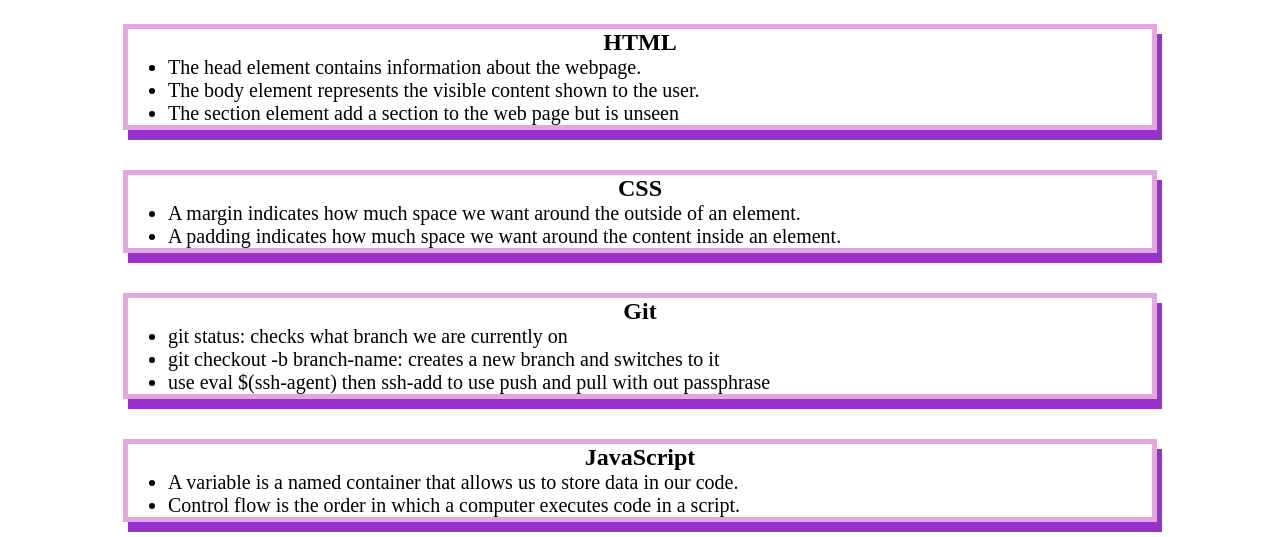
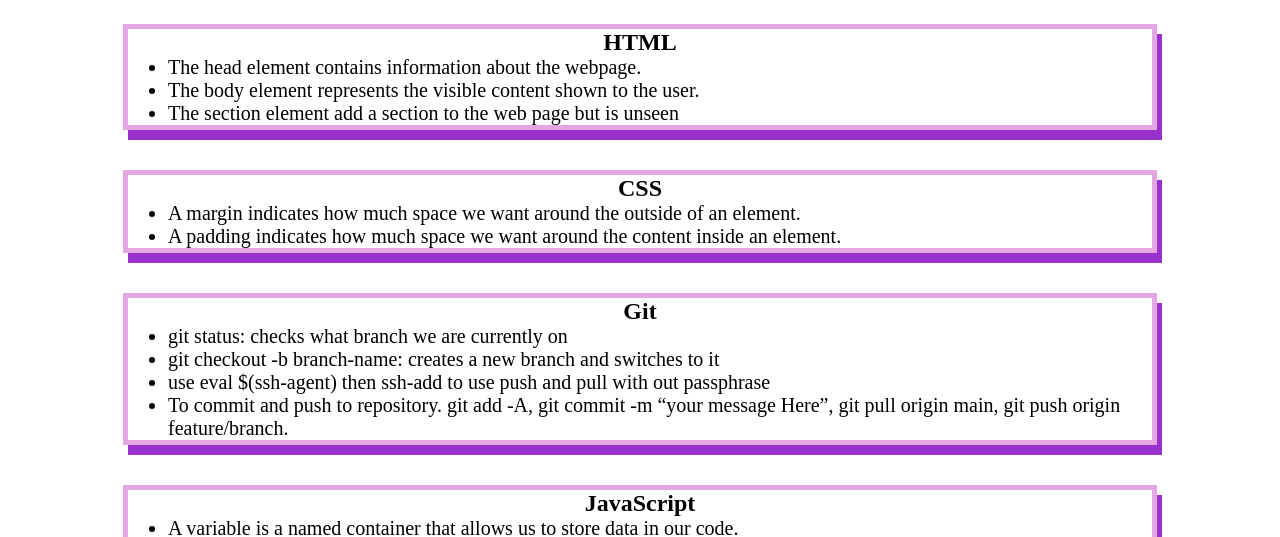
Before and after one commit to Wes217/prework-study-guide, a plain HTML site: page index.html in a window 1280 px wide. Shown: the part 136-673 px from the top of the page. Drawn offline with Linux system fonts and the light colour scheme.

Commit message:
“Readme”

```diff
--- a/index.html
+++ b/index.html
@@ -38,6 +38,7 @@
           <li>git status: checks what branch we are currently on</li>
           <li>git checkout -b branch-name: creates a new branch and switches to it</li>
           <li>use eval $(ssh-agent) then ssh-add to use push and pull with out passphrase</li>
+          <li>To commit and push to repository. git add -A, git commit -m “your message Here”, git pull origin main, git push origin feature/branch.</li>
         </ul>
       </section>
 
```
Also changed, not shown: 1 other file.
